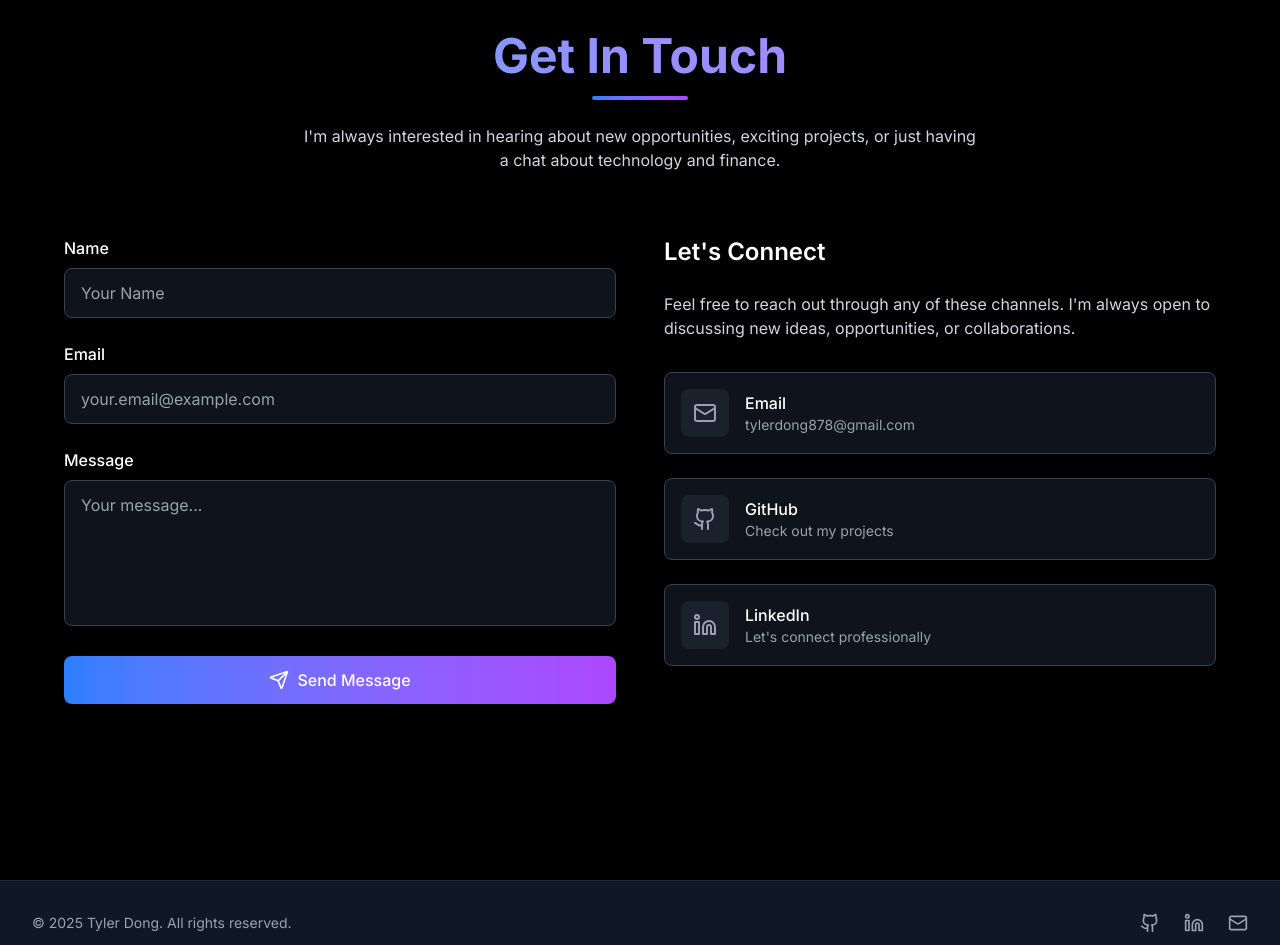
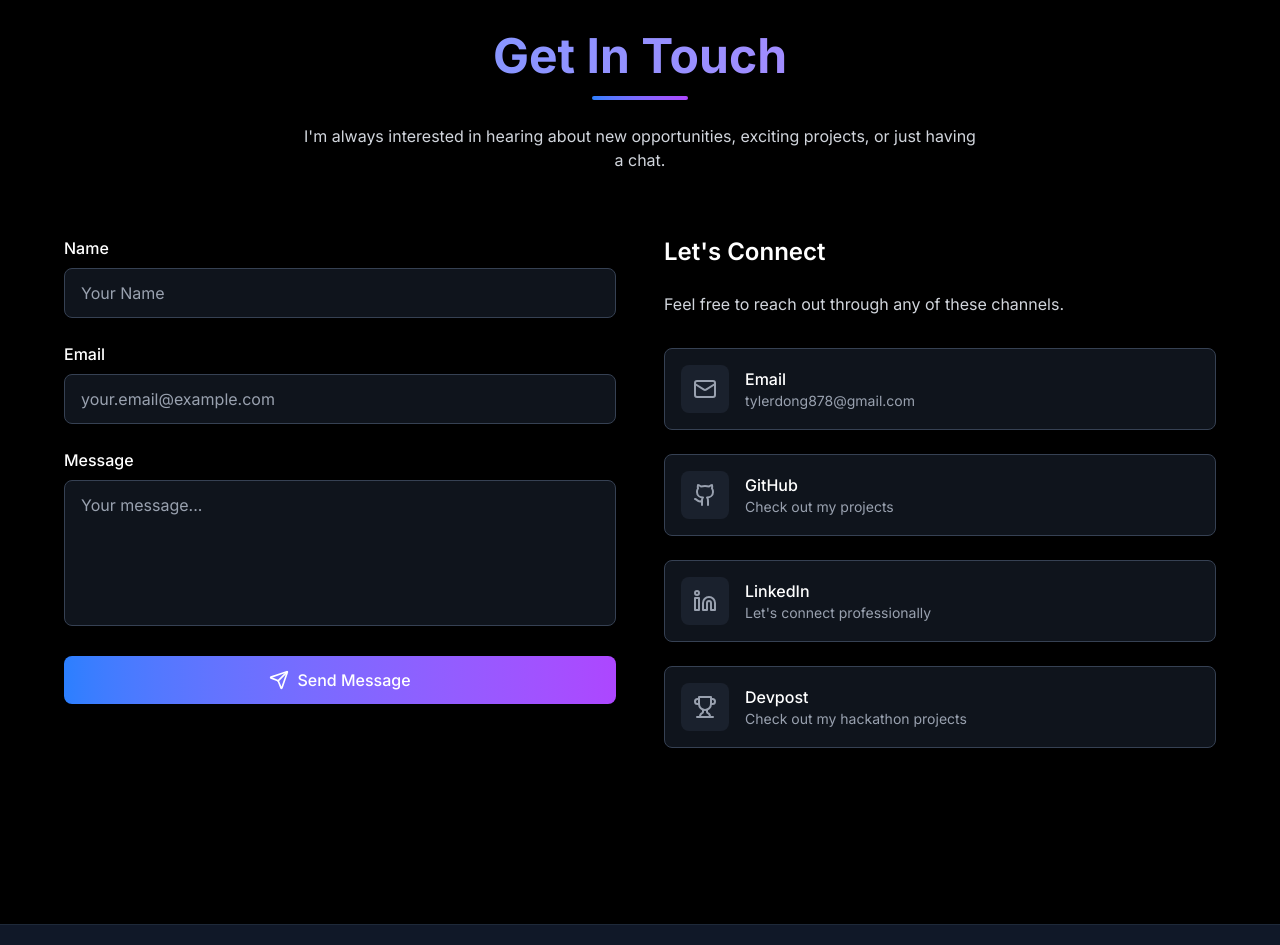
Before and after one commit to tylerdong878/tyler-portfolio, a Next.js app: page / in a window 1280 px wide. Shown: the part 6440-7385 px from the top of the page. Built offline with nearby package versions, Linux system fonts and the light colour scheme.

Commit message:
added devpost to contact

```diff
--- a/src/components/sections/Contact.tsx
+++ b/src/components/sections/Contact.tsx
@@ -1,7 +1,7 @@
 'use client';
 
 import { motion } from 'framer-motion';
-import { Mail, Github, Linkedin, Send } from 'lucide-react';
+import { Mail, Github, Linkedin, Trophy, Send } from 'lucide-react';
 import { socialLinks } from '@/data/constants';
 import { useState } from 'react';
 
@@ -49,7 +49,7 @@ const Contact = () => {
           </h2>
           <div className="w-24 h-1 bg-linear-to-r from-blue-500 to-purple-500 mx-auto rounded-full" />
           <p className="text-gray-300 mt-6 max-w-2xl mx-auto">
-            I'm always interested in hearing about new opportunities, exciting projects, or just having a chat about technology and finance.
+            I'm always interested in hearing about new opportunities, exciting projects, or just having a chat.
           </p>
         </motion.div>
 
@@ -140,7 +140,7 @@ const Contact = () => {
             <div>
               <h3 className="text-2xl font-semibold text-white mb-6">Let's Connect</h3>
               <p className="text-gray-300 mb-8">
-                Feel free to reach out through any of these channels. I'm always open to discussing new ideas, opportunities, or collaborations.
+                Feel free to reach out through any of these channels.
               </p>
             </div>
 
@@ -193,6 +193,23 @@ const Contact = () => {
                   <p className="text-gray-400 text-sm">Let's connect professionally</p>
                 </div>
               </a>
+
+              <a
+                href={socialLinks.devpost}
+                target="_blank"
+                rel="noopener noreferrer"
+                className="flex items-center p-4 bg-gray-800/50 backdrop-blur-sm border border-gray-700 rounded-lg hover:border-gray-600/50 transition-all duration-300 group"
+              >
+                <div className="p-3 bg-gray-700/30 rounded-lg mr-4">
+                  <Trophy size={24} className="text-gray-400" />
+                </div>
+                <div>
+                  <p className="text-white font-medium group-hover:text-gray-300 transition-colors duration-200">
+                    Devpost
+                  </p>
+                  <p className="text-gray-400 text-sm">Check out my hackathon projects</p>
+                </div>
+              </a>
             </div>
           </motion.div>
         </div>
--- a/src/data/constants.ts
+++ b/src/data/constants.ts
@@ -155,5 +155,6 @@ export const socialLinks = {
   github: 'https://github.com/tylerdong878',
   linkedin: 'https://linkedin.com/in/tylerdong',
   twitter: 'https://twitter.com/tylerdong',
+  devpost: 'https://devpost.com/dong-ty',
   email: 'tylerdong878@gmail.com'
 };
```
